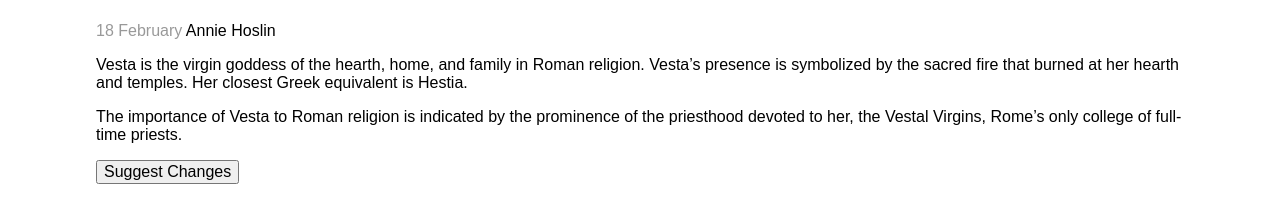
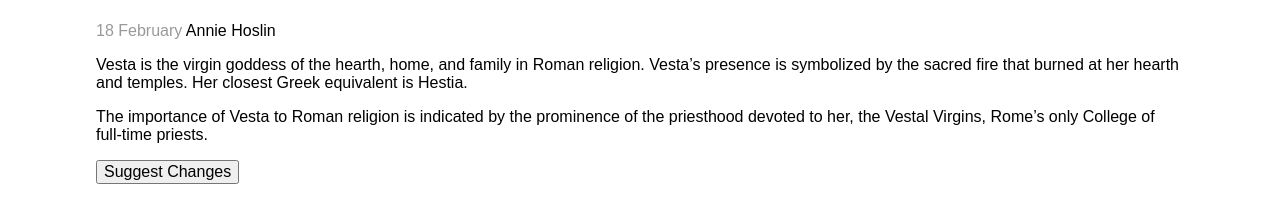
Before and after one commit to wiki-hub/jekyll-anon, a Jekyll site: the page built from _posts/2015-02-18-vesta.md, in a window 1280 px wide. Shown: the part 156-379 px from the top of the page. Built offline with Jekyll 4.4.1, drawn with Linux system fonts in a browser that asks for light colours.

Commit message:
capitalize

```diff
--- a/_posts/2015-02-18-vesta.md
+++ b/_posts/2015-02-18-vesta.md
@@ -7,4 +7,4 @@ tags: [Home, Family, Goddess]
 ---
 Vesta is the virgin goddess of the hearth, home, and family in Roman religion. Vesta's presence is symbolized by the sacred fire that burned at her hearth and temples. Her closest Greek equivalent is Hestia.
 
-The importance of Vesta to Roman religion is indicated by the prominence of the priesthood devoted to her, the Vestal Virgins, Rome's only college of full-time priests.
+The importance of Vesta to Roman religion is indicated by the prominence of the priesthood devoted to her, the Vestal Virgins, Rome's only College of full-time priests.
```
